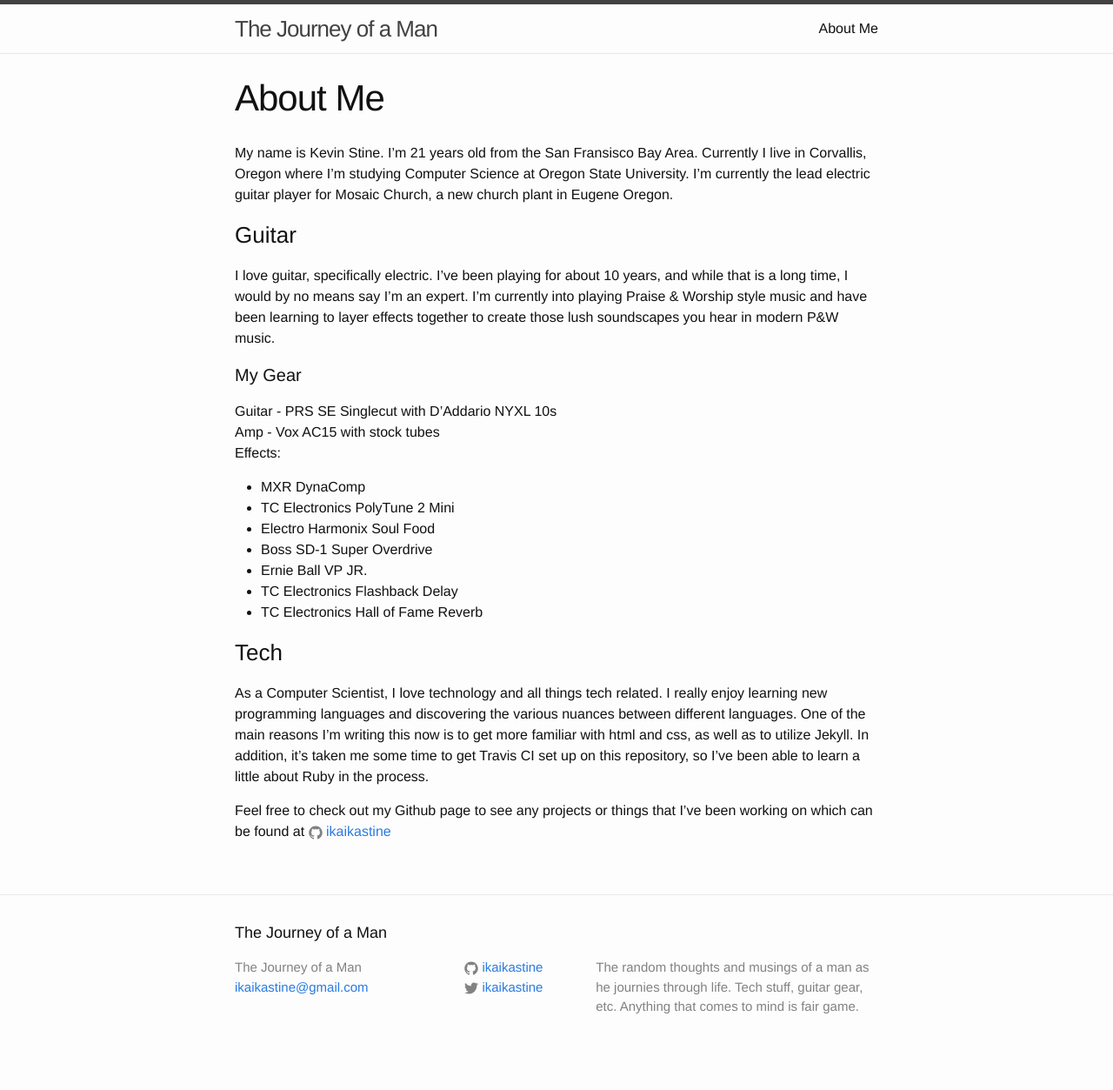
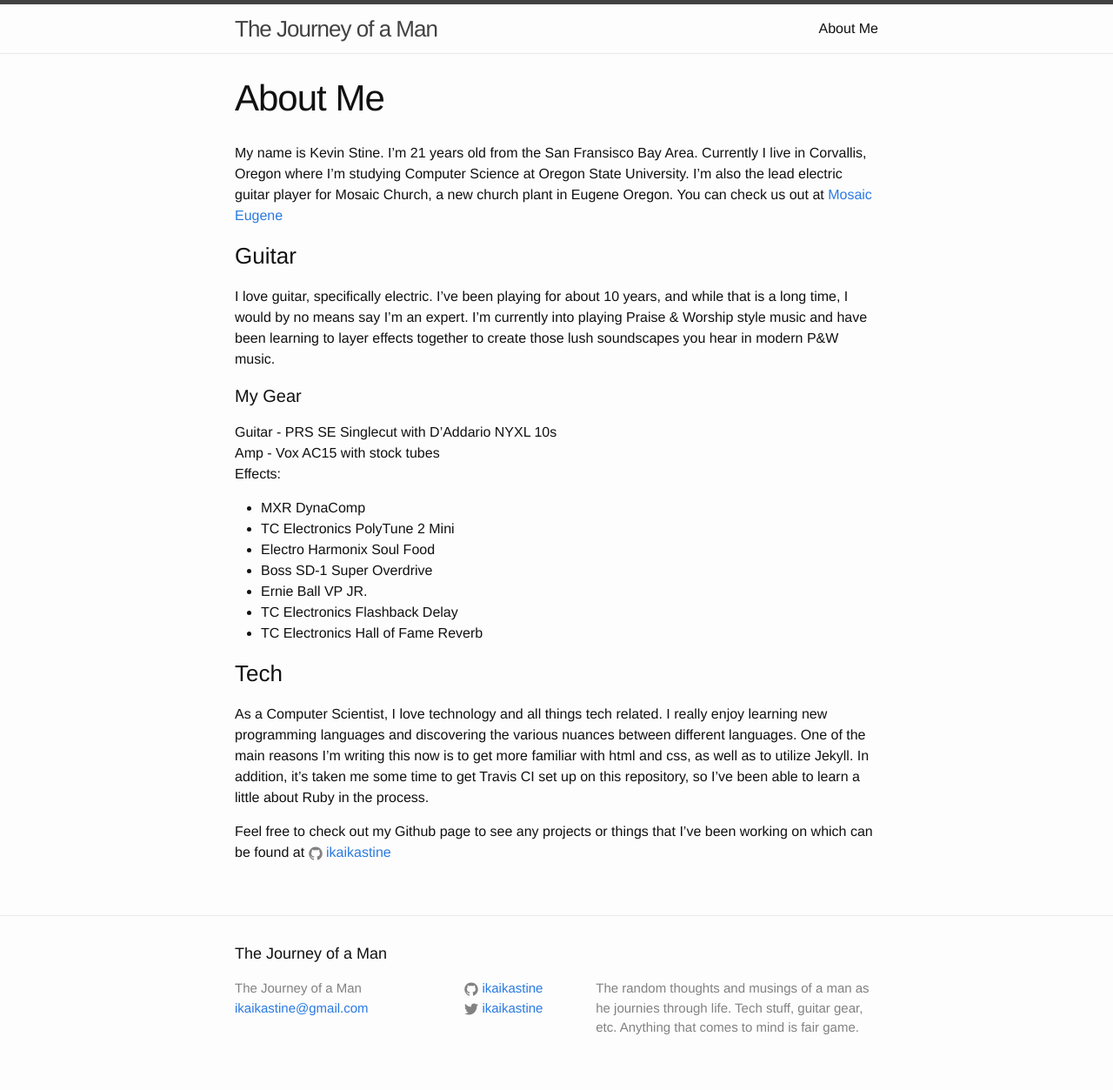
Before and after one commit to ikaikastine/ikaikastine.github.io, a Jekyll site: the page built from about.md, in a window 1280 px wide. Shown: the whole page at 87% size. Built offline with Jekyll 4.4.1, drawn with Linux system fonts in a browser that asks for light colours; before the commit the page ends 1229 px from its top, so only the background shows below that.

Commit message:
added mosaic website

```diff
--- a/about.md
+++ b/about.md
@@ -6,8 +6,9 @@
 
 My name is Kevin Stine. I'm 21 years old from the San Fransisco Bay Area.
 Currently I live in Corvallis, Oregon where I'm studying Computer Science at
-Oregon State University. I'm currently the lead electric guitar player for
-Mosaic Church, a new church plant in Eugene Oregon.
+Oregon State University. I'm also the lead electric guitar player for
+Mosaic Church, a new church plant in Eugene Oregon. You can check us out at
+[Mosaic Eugene](http://mosaiceugene.com/)
 
 ### Guitar
 I love guitar, specifically electric. I've been playing for about 10 years,
```
